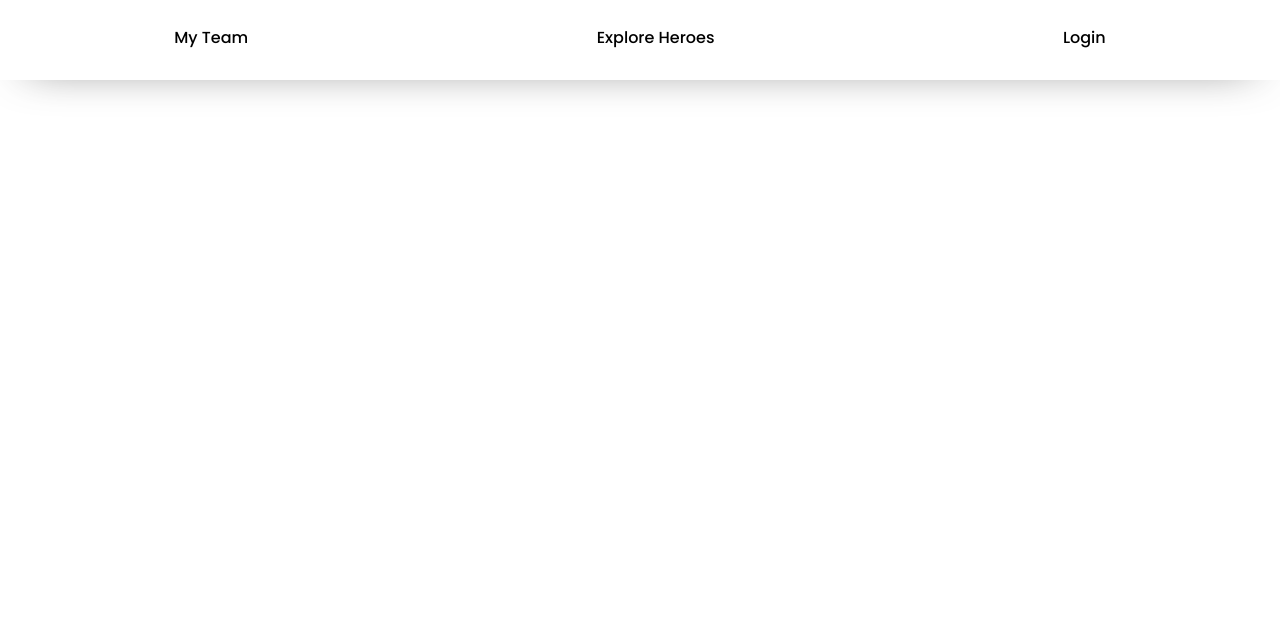
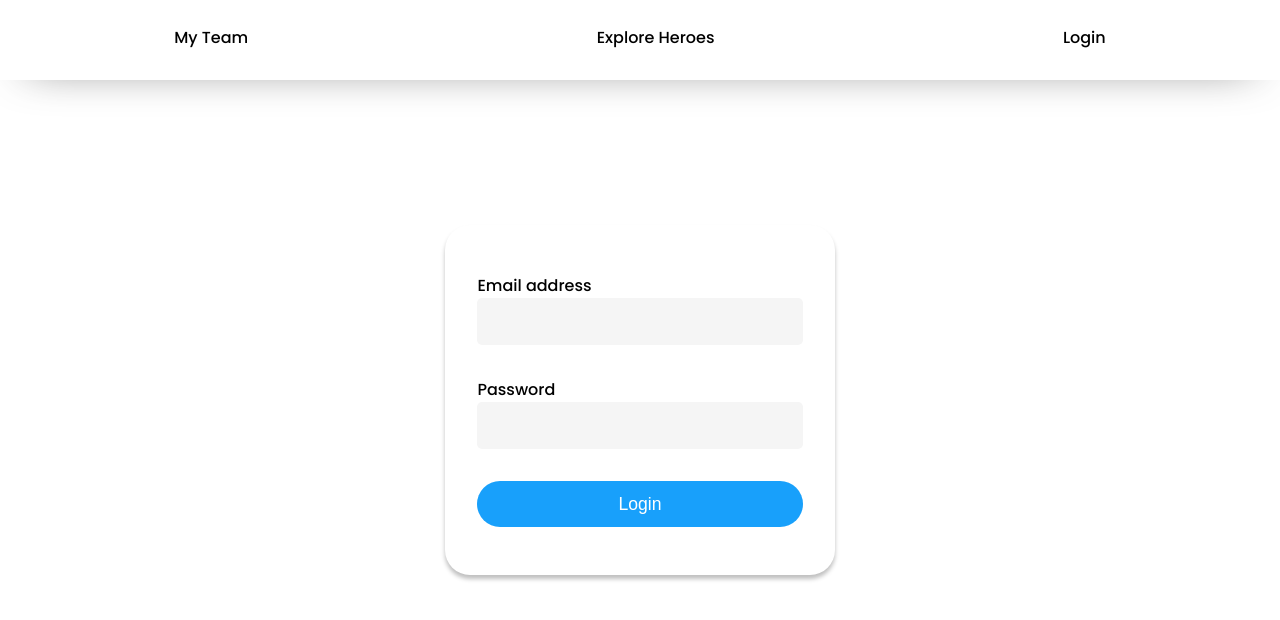
Before and after one commit to byga12/alkemy_challenge, a React (Create React App) app: page /login in a window 1280 px wide. Shown: the top 620 px of the page. Built offline with nearby package versions, Linux system fonts and the light colour scheme; a web font is replaced by a local one.

Commit message:
Added desktop styles & login form

```diff
--- a/src/components/Navigation/Navigation.module.sass
+++ b/src/components/Navigation/Navigation.module.sass
@@ -16,6 +16,7 @@
   align-items: center
 
 .links li
+  text-align: center
   position: relative
   padding-bottom: .3rem
 
--- a/src/context/UserContext.js
+++ b/src/context/UserContext.js
@@ -4,7 +4,7 @@ import React, {useState, useEffect} from "react";
 const getSumOfStat = (stat, array) => {
   let sum = 0;
   array.forEach(element => {
-    sum+= +element.powerstats[stat];
+    sum+= +element.powerstats[stat] | 0; //en caso de que haya algun stat sin definir lo igualo a 0
   })
   return sum;
 }
@@ -39,11 +39,11 @@ const UserContextWrapper = (props) => {
 
   const addHero = (hero) => {
 
-    if (team.length >= 6) {alert("Límite de héroes alcanzado (6)"); return}
+    if (team.length >= 6) {alert("Heroes limit reached (6)"); return}
 
     const searchRepeated = team.filter(h => h.id === hero.id)
     const isRepeated = searchRepeated.length ? true : false;
-    if (isRepeated) {alert(hero.name + " ya está en tu equipo!"); return}
+    if (isRepeated) {alert(hero.name + " is already on your team!"); return}
 
     let goodHeroCounter = 0;
     let badHeroCounter = 0;
@@ -52,10 +52,10 @@ const UserContextWrapper = (props) => {
       if(h.biography.alignment === "bad") badHeroCounter++;
     })
     if(hero.biography.alignment === "good") {
-      if(goodHeroCounter===3) {alert("Límite de héroes buenos alcanzado (3)");return}
+      if(goodHeroCounter===3) {alert("Good heroes's limit reached (3)");return}
     }
     if(hero.biography.alignment === "bad") {
-      if(badHeroCounter===3) {alert("Límite de héroes malos alcanzado (3)");return}
+      if(badHeroCounter===3) {alert("Bad heroes's limit reached (3)");return}
     }
     //Si pasó todas las validaciones, añado el héroe.
     setTeam([...team,hero])
--- a/src/pages/ExploreHeroesPage/ExploreHeroesPage.module.sass
+++ b/src/pages/ExploreHeroesPage/ExploreHeroesPage.module.sass
@@ -59,3 +59,20 @@
   // flex-wrap: wrap
   // align-items: center
   // justify-content: center
+
+
+@media (min-width: 600px)
+  .searchResults
+    grid-template-columns: 1fr 1fr 1fr
+  .searchBar
+    width: 100%
+  .searchInput
+    font-size: 1.5rem
+  .searchButton
+    width: 10%
+
+@media (min-width: 1000px)
+  .searchResults
+    grid-template-columns: 1fr 1fr 1fr 1fr
+  .searchButton
+    width: 5%
--- a/src/pages/HeroDetailsPage/HeroDetailsPage.jsx
+++ b/src/pages/HeroDetailsPage/HeroDetailsPage.jsx
@@ -1,11 +1,16 @@
-import React, {useEffect, useState} from 'react'
+import React, {useEffect, useState, useContext} from 'react'
 
 import { searchById } from '../../services/api'
+
+//CONTEXT
+import UserContext from '../../context/UserContext'
 
 //STYLE
 import s from './HeroDetailsPage.module.sass'
 
 export default function HeroDetails({params}) {
+
+  const context = useContext(UserContext)
 
   const [heroData, setHeroData] = useState({})
   const [status, setStatus] = useState("pending")
@@ -27,27 +32,17 @@ export default function HeroDetails({params}) {
           <>
             <img className={s.bckg} src={heroData.image.url} alt="" />
             <ul className={s.list}>
-              <li>Nombre: <strong>{heroData.name}</strong></li>
+              <li>Name: <strong>{heroData.name}</strong></li>
               <li>Alias/es: <strong>{heroData.biography.aliases.map(alias => <span key={alias}>{alias}/</span>)}</strong></li>
-              <li>Peso: <strong>{heroData.appearance.weight.map(unit => <span key={unit}>{unit}/</span>)}</strong></li>
-              <li>Altura: <strong>{heroData.appearance.height.map(unit => <span key={unit}>{unit}/</span>)}</strong></li>
-              <li>Color de ojos: <strong>{heroData.appearance["eye-color"]}</strong></li>
-              <li>Color de cabello: <strong>{heroData.appearance["hair-color"]}</strong></li>
-              <li>Lugar de trabajo: <strong>{heroData.work.base}</strong></li>
+              <li>Weight: <strong>{heroData.appearance.weight.map(unit => <span key={unit}>{unit}/</span>)}</strong></li>
+              <li>Height: <strong>{heroData.appearance.height.map(unit => <span key={unit}>{unit}/</span>)}</strong></li>
+              <li>Eye color: <strong>{heroData.appearance["eye-color"]}</strong></li>
+              <li>Hair color: <strong>{heroData.appearance["hair-color"]}</strong></li>
+              <li>Workplace: <strong>{heroData.work.base}</strong></li>
+              <li><button className={s.addHeroButton} onClick={()=> context.addHero(heroData)}>Add to my team</button></li>
             </ul>
           </>
         }
       </div>
   )
 }
-
-
-
-
-// ● Peso.
-// ● Altura.
-// ● Nombre.
-// ● Alias.
-// ● Color de ojos.
-// ● Color de cabello.
-// ● Lugar de trabajo.
--- a/src/pages/HeroDetailsPage/HeroDetailsPage.module.sass
+++ b/src/pages/HeroDetailsPage/HeroDetailsPage.module.sass
@@ -21,8 +21,33 @@
   flex-direction: column
   justify-content: center
   align-items: flex-start
+  margin: 0 auto
   margin-top: 3rem
   padding: .5rem
 
 .list li
   margin: 1rem
+
+
+.addHeroButton
+  margin-top: 1rem
+  padding: 1rem
+  border-radius: 100px
+  background: transparent
+  color: white
+  border: 1px solid white
+  cursor: pointer
+
+
+@media (min-width: 600px)
+  .list
+    width: 80%
+    padding-top: 4rem
+    font-size: 1.3rem
+  .addHeroButton
+    font-size: 1.3rem
+@media (min-width: 1000px)
+  .list
+    width: 60%
+    padding-top: 4rem
+    font-size: 1.7rem
--- a/src/pages/LoginPage/LoginPage.jsx
+++ b/src/pages/LoginPage/LoginPage.jsx
@@ -1,8 +1,8 @@
 import axios from "axios";
 import { Formik } from 'formik';
 
-
-
+//STYLES
+import s from './LoginPage.module.sass'
 
 const validate = values => {
   const errors = {};
@@ -23,7 +23,7 @@ export default function LoginPage() {
 
 
   return (
-
+    <div className={s.container}>
       <Formik
       initialValues={{ email: '', password: '' }}
       validate={validate}
@@ -51,29 +51,28 @@ export default function LoginPage() {
       >
       {props =>
         //el atributo noValidate desactiva la validación de HTML5 (ya que esto lo voy a manejar con Formik)
-      <form onSubmit={props.handleSubmit} noValidate>
+        <form className={s.form} onSubmit={props.handleSubmit} noValidate>
 
-        <div>
+          <div className={s.inputContainer}>
             <label htmlFor="email">Email address</label>
-          <input type="email" id="email" {...props.getFieldProps('email')} />
+            <input className={s.formInput} type="email" id="email" {...props.getFieldProps('email')} />
             {props.touched.email && props.errors.email ? <div>{props.errors.email}</div> : null}
           </div>
 
-        <div>
+          <div className={s.inputContainer}>
             <label htmlFor="password">Password</label>
-          <input type="password" id="password" {...props.getFieldProps('password')} />
+            <input className={s.formInput} type="password" id="password" {...props.getFieldProps('password')} />
             {props.touched.password && props.errors.password ? <div>{props.errors.password}</div> : null}
           </div>
-        <button type="submit">Login</button>
+          <button className={s.submitButton} type="submit">Login</button>
 
           {props.errors.submitError? <div>{props.errors.submitError}</div> : null}
 
         </form>
       }
       </Formik>
+    </div>
   )
 
 
-
-
 }
--- a/src/pages/LoginPage/LoginPage.module.sass
+++ b/src/pages/LoginPage/LoginPage.module.sass
@@ -0,0 +1,41 @@
+
+
+.container
+  display: flex
+  justify-content: center
+  align-items: center
+  min-height: 100vh
+
+.form
+  border-radius: 25px
+  box-shadow: 0px 4px 4px rgba(0, 0, 0, 0.25)
+  padding: 3rem 2rem
+  background-color: #fff
+  display: flex
+  flex-direction: column
+  gap: 2rem
+  align-items: center
+
+.formInput
+  width: 100%
+  padding: 1rem 1rem
+  border: none
+  background-color: #F5F5F5
+  border-radius: 5px
+  font-style: italic
+  color: #999999
+  font-weight: 100
+  font-size: .8 rem
+
+
+.inputContainer
+  width: 100%
+
+.submitButton
+  border: none
+  border-radius: 100px
+  background-color: #18A0FB
+  color: #fff
+  width: 100%
+  padding: .8rem 0
+  font-size: 1.1rem
--- a/src/pages/MyTeamPage/MyTeamPage.jsx
+++ b/src/pages/MyTeamPage/MyTeamPage.jsx
@@ -30,7 +30,7 @@ export default function MyTeamPage() {
                     const height = +numero.appearance.weight[1].split(" ")[0]
                     return acumulador + height
                   },0)
-                /getTeam().length).toFixed(2)
+                /getTeam().length).toFixed(2) | 0
                 }
               {" "}kg
               </li>
@@ -40,7 +40,7 @@ export default function MyTeamPage() {
                     const height = +numero.appearance.height[1].split(" ")[0]
                     return acumulador + height
                   },0)
-                /getTeam().length).toFixed(2)
+                /getTeam().length).toFixed(2) | 0
                 }
               {" "}cm
               </li>
--- a/src/pages/MyTeamPage/MyTeamPage.module.sass
+++ b/src/pages/MyTeamPage/MyTeamPage.module.sass
@@ -17,6 +17,7 @@
 
 // GLOBAL STATS
 .title
+  text-align: center
   font-size: 2.7rem
   margin-bottom: 2rem
 
@@ -38,7 +39,7 @@
 // MEMBER
 
 .memberImageContainer
-  // width: 50px
+
 
   img
     width: 100%
@@ -89,3 +90,27 @@
 .powerstatsList
   margin-top: .3rem
   font-family: Roboto
+
+
+
+
+
+
+
+
+// MEDIA QUERIES
+@media (min-width: 600px)
+  .teamStatsContainer
+    width: 80%
+  .stats
+    font-size: 1.5rem
+
+
+  .membersContainer
+    grid-template-columns: 1fr 1fr 1fr
+  .membersTitle
+    font-size: 2rem
+
+@media (min-width: 600px)
+  .teamStatsContainer
+    width: 70%
```
Lines whose indentation alone changed are shown as unchanged.
